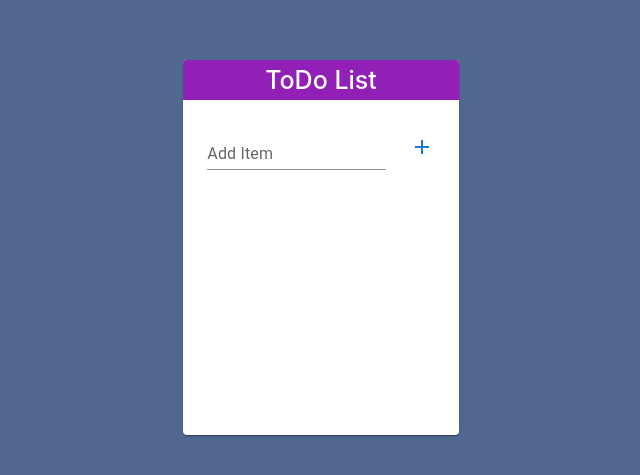
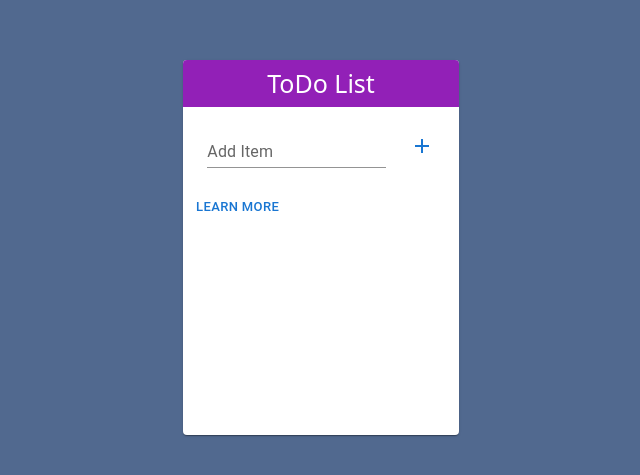
Before and after one commit to atiq59/react-practice, a React (Create React App) app: page / in a window 1280 px wide. Shown: the part 153-628 px from the top of the page, without its empty margins (319-959 px from the left). Built offline with nearby package versions, Linux system fonts and the light colour scheme.

Commit message:
Context API

```diff
--- a/package.json
+++ b/package.json
@@ -10,6 +10,7 @@
     "@testing-library/jest-dom": "^5.17.0",
     "@testing-library/react": "^13.4.0",
     "@testing-library/user-event": "^13.5.0",
+    "bootstrap": "^5.3.3",
     "react": "^18.2.0",
     "react-dom": "^18.2.0",
     "react-scripts": "5.0.1",
--- a/src/App.js
+++ b/src/App.js
@@ -1,12 +1,14 @@
+import { BtnName } from '.';
 import './App.css';
-import Data from './common/Data';
-import Card from './components/Card';
+import Demo from './Demo';
+// import Data from './common/Data';
+// import Card from './components/Card';
 
 function App() {
 
 	return (
 		<>
-			<div className='main'>
+			{/* <div className='main'>
 				{Data.map(val => {
 					return (
 						<Card
@@ -18,7 +20,10 @@ function App() {
 						/>
 					)
 				})}
-			</div>
+			</div> */}
+			<BtnName.Provider value={{first: 'Learn', second: 'More'}}>
+				<Demo />
+			</BtnName.Provider>
 		</>
 	);
 }
--- a/src/Demo.js
+++ b/src/Demo.js
@@ -1,12 +1,11 @@
 import { useState } from 'react';
 import './Demo.css';
 import ToDoList from './components/ToDoList';
-import Card from '@mui/material/Card';
-import { CardContent } from '@mui/material';
-import TextField from '@mui/material/TextField';
+import CompM from './components/compM';
+
+import { Card, CardContent, CardActions, TextField, IconButton, Grid, Tooltip } from '@mui/material';
 import AddIcon from '@mui/icons-material/Add';
-import IconButton from '@mui/material/IconButton';
-import Grid from '@mui/material/Grid';
+
 
 function Demo() {
 
@@ -49,7 +48,9 @@ function Demo() {
                             </Grid>
 
                             <Grid item xs={2}>
+                            <Tooltip title="Add">
                                 <IconButton color='primary' aria-label="add" onClick={() => addList()}><AddIcon /></IconButton>
+                            </Tooltip>
                             </Grid>
                         </Grid>
 
@@ -71,6 +72,10 @@ function Demo() {
 
                     </CardContent>
 
+                    <CardActions>
+                        <CompM />
+                    </CardActions>
+
                 </Card>
             </div>
         </>
--- /dev/null
+++ b/src/components/compM.jsx
@@ -0,0 +1,22 @@
+import { Button } from '@mui/material';
+import React from "react";
+import { BtnName } from '../index';
+
+function CompM() {
+    function redirectToMUI() {
+        window.open('https://mui.com/material-ui/all-components/');
+    }
+    return(
+        <>
+            <BtnName.Consumer>
+                {
+                    ({first, second}) => {
+                    return <Button size="small" onClick={redirectToMUI}>{`${first} ${second}`}</Button>
+                    }
+                }
+            </BtnName.Consumer>
+        </>
+    );
+}
+
+export default CompM;
--- a/src/index.js
+++ b/src/index.js
@@ -1,16 +1,16 @@
-import React from 'react';
+import React, { createContext } from 'react';
 import ReactDOM from 'react-dom/client';
 import './index.css';
-// import App from './App';
-// import Test from './Test';
-// import Hooks from './HooksTest';
-import Demo from './Demo';
+import App from './App';
 import reportWebVitals from './reportWebVitals';
+import '../node_modules/bootstrap/dist/css/bootstrap.min.css';
 
 const root = ReactDOM.createRoot(document.getElementById('root'));
+
+const BtnName = createContext();
 root.render(
   <React.StrictMode>
-    <Demo />
+    <App />
   </React.StrictMode>
 );
 
@@ -18,3 +18,5 @@ root.render(
 // to log results (for example: reportWebVitals(console.log))
 // or send to an analytics endpoint. Learn more: https://bit.ly/CRA-vitals
 reportWebVitals();
+
+export {BtnName};
```
Also changed, not shown: 1 other file (tests, documents, lock files or other folders).
